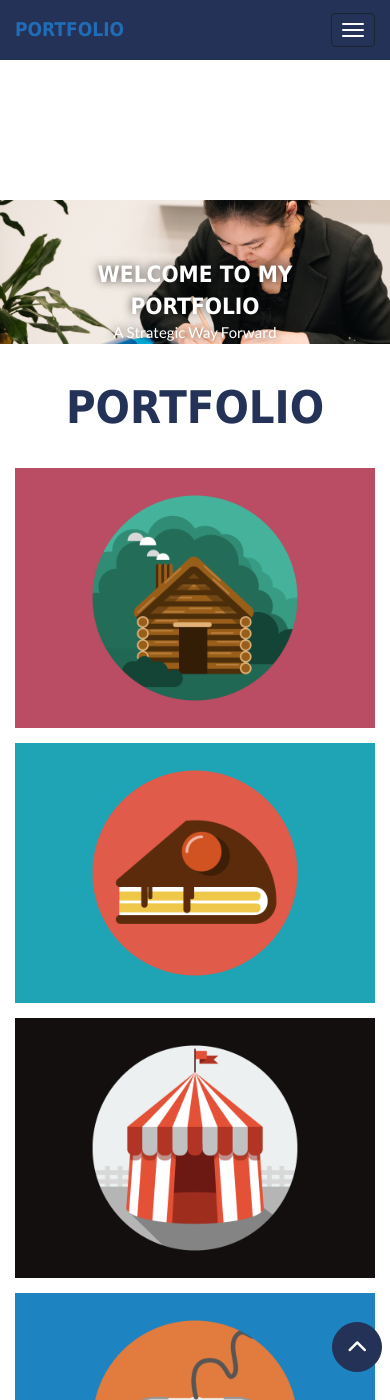
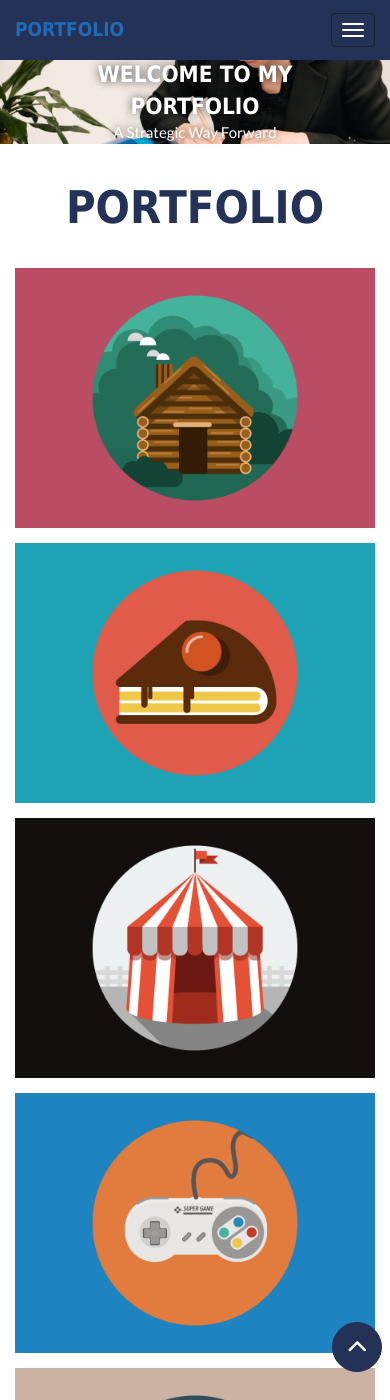
Before and after one commit to Kelly-Portfolio/Kelly-Portfolio.github.io, a Jekyll site: the page built from _posts/2014-07-18-project-1.markdown, in a window 390 px wide and 1400 px high. Built offline with Jekyll 4.4.1, drawn with Linux system fonts in a browser that asks for light colours.

Commit message:
heigth comment

```diff
--- a/_includes/css/main.css
+++ b/_includes/css/main.css
@@ -156,7 +156,7 @@ header {
 @media (max-width: 767px) {
     header {
         height: auto; /* Allow header to adjust height dynamically */
-        margin-top: 200px; /* Ensure margin remains consistent with navbar height */
+        /*margin-top: 200px; /* Ensure margin remains consistent with navbar height */
     }
 
     header .image-container img {
```
